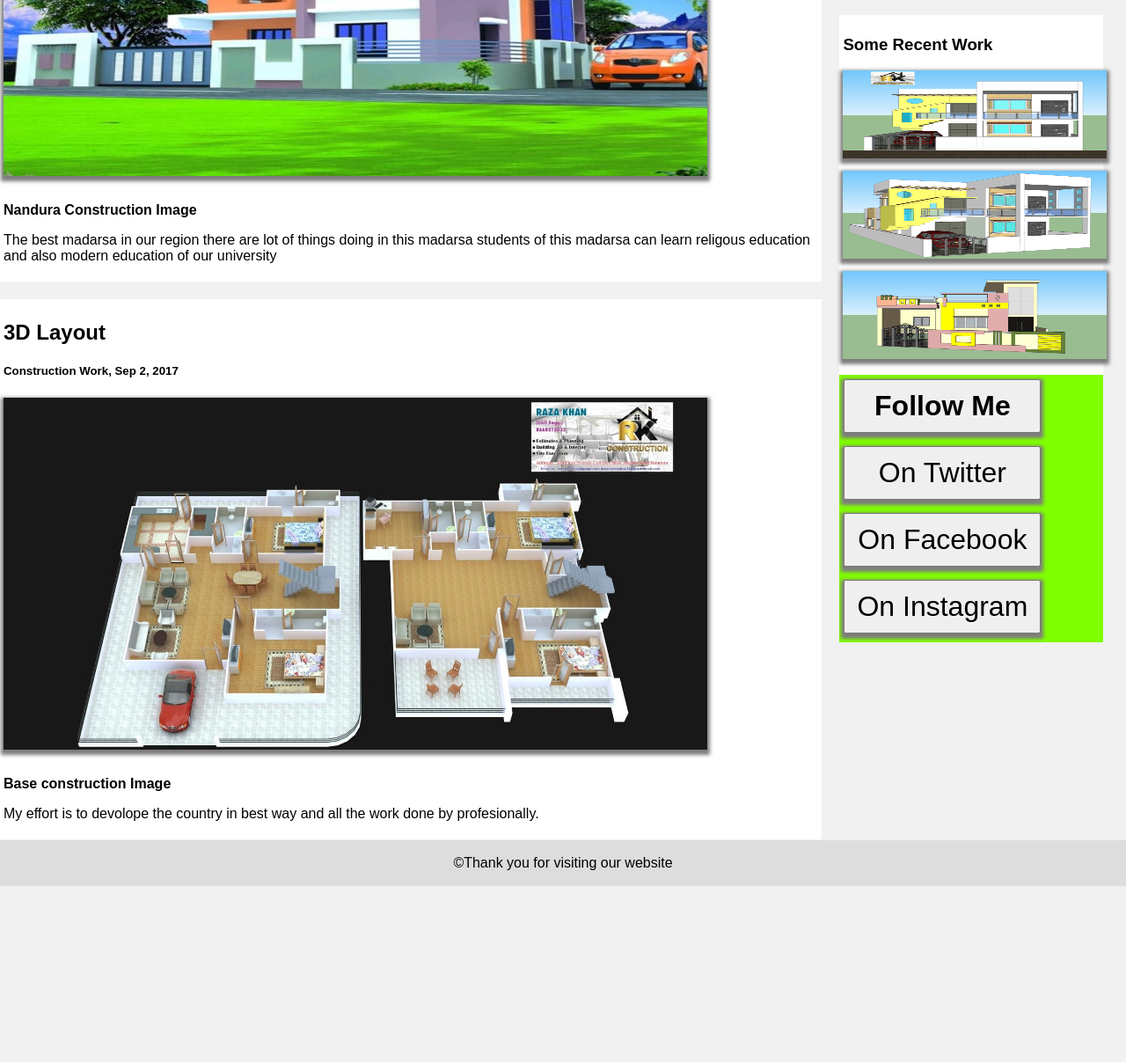
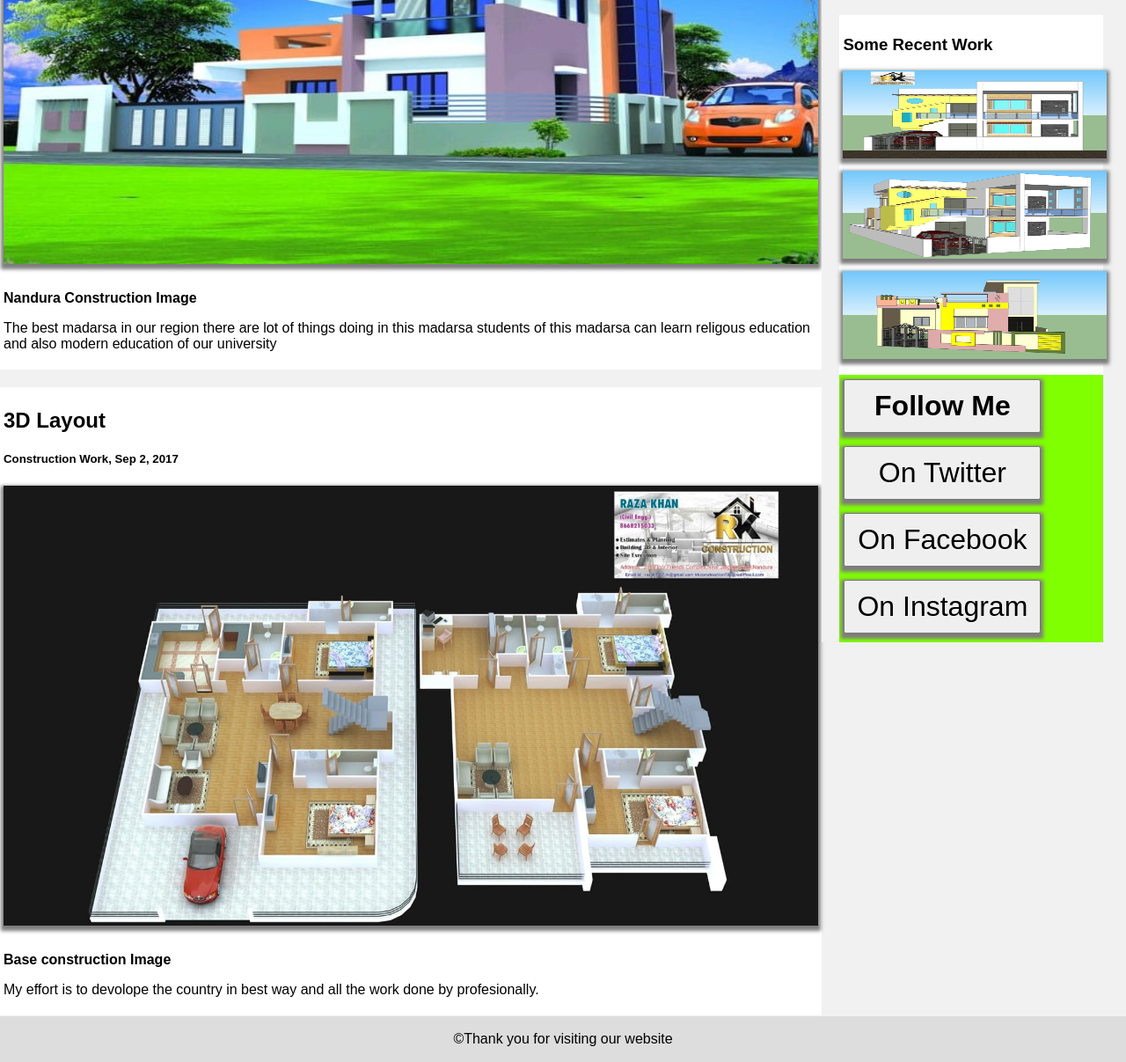
Before and after one commit to yusuf3919/rkconstructuin.github.io, a plain HTML site: page Index.html in a window 1280 px wide. Shown: the part 555-1762 px from the top of the page at 88% size. Before the commit the page ends 1562 px from the top, so only its background shows below. Drawn offline with nearby package versions, Linux system fonts and the light colour scheme.

Commit message:
Update Index.html

```diff
--- a/Index.html
+++ b/Index.html
@@ -33,7 +33,7 @@
       <div class="card">
         <h2>Building Construction Work</h2>
         <h5>Nandura, Dec 7, 2017</h5>
-        <div class="yusuf"><img src="./L2.jpeg" alt="jamia" height="400px" ; width="800px" ;
+        <div class="yusuf"><img src="./L2.jpeg" alt="jamia" height="500px" ; width="100%" ;
             style="margin-bottom: 10px; box-shadow: 0 3px 4px 3px rgb(126, 125, 125);"></div>
         <p><b>Nandura Construction Image</b></p>
         <p>The best madarsa in our region there are lot of things doing in this madarsa students of this madarsa can
@@ -42,7 +42,7 @@
       <div class="card">
         <h2>3D Layout</h2>
         <h5>Construction Work, Sep 2, 2017</h5>
-        <div class="yusuf"><img src="./L3.jpeg" alt="Construction" height="400" ; width="800" ;
+        <div class="yusuf"><img src="./L3.jpeg" alt="Construction" height="500px" ; width="100%" ;
             style="margin-bottom: 10px; box-shadow: 0 3px 4px 3px rgb(126, 125, 125);"></div>
         <p><b>Base construction Image</b></p>
         <p>My effort is to devolope the country in best way and all the work done by profesionally.</p>
```
